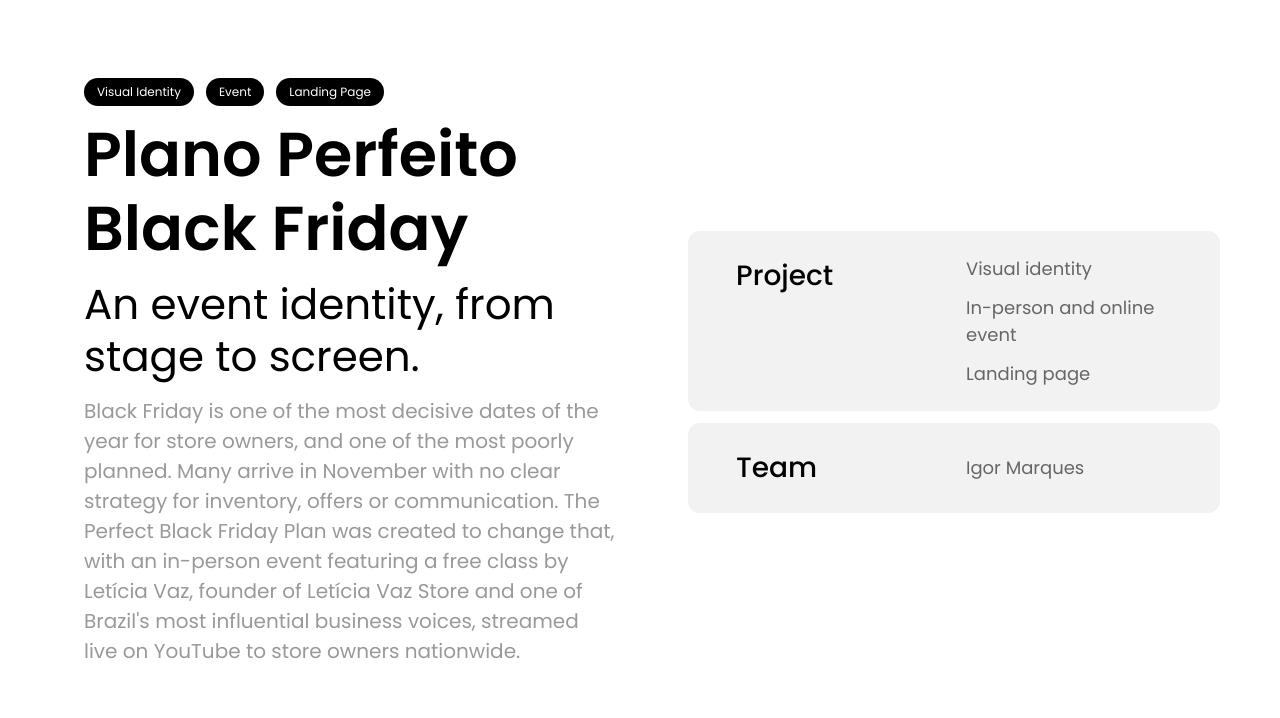
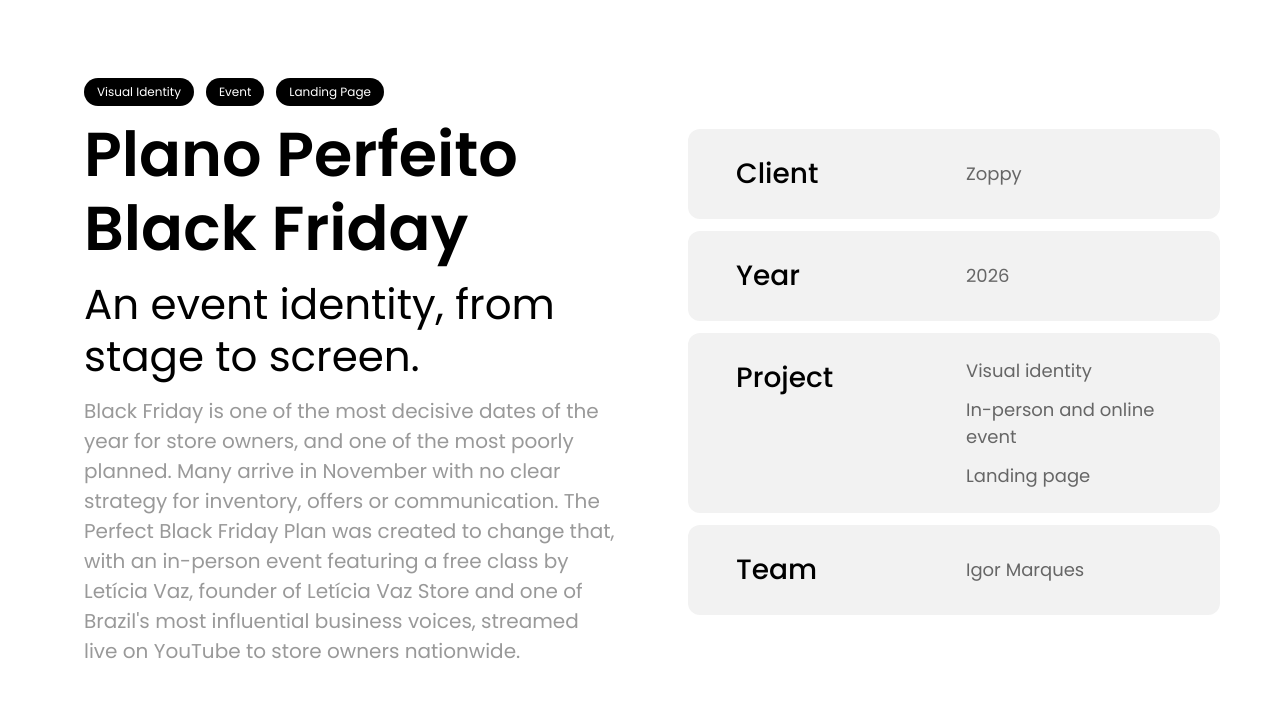
Before and after one commit to igormfeliciano-creator/igormarques.art, a plain HTML site: page en/projetos/plano-perfeito-black-friday/index.html in a window 1280 px wide. Shown: the part 82-800 px from the top of the page. Drawn offline with Linux system fonts and the light colour scheme.

Commit message:
Plano Perfeito: cliente Zoppy, ano 2026
Co-Authored-By: Claude Opus 5.5 <noreply@anthropic.com>
Claude-Session: https://claude.ai/code/session_017wmfU7upijao7p9cvYBLZd

```diff
--- a/en/projetos/plano-perfeito-black-friday/index.html
+++ b/en/projetos/plano-perfeito-black-friday/index.html
@@ -250,6 +250,8 @@
     <p class="lead">Black Friday is one of the most decisive dates of the year for store owners, and one of the most poorly planned. Many arrive in November with no clear strategy for inventory, offers or communication. The Perfect Black Friday Plan was created to change that, with an in-person event featuring a free class by Letícia Vaz, founder of Letícia Vaz Store and one of Brazil&#39;s most influential business voices, streamed live on YouTube to store owners nationwide.</p>
   </div>
   <dl class="facts" data-reveal>
+    <div class="fact"><dt>Client</dt><dd><span>Zoppy</span></dd></div>
+    <div class="fact"><dt>Year</dt><dd><span>2026</span></dd></div>
     <div class="fact"><dt>Project</dt><dd><span>Visual identity</span><span>In-person and online event</span><span>Landing page</span></dd></div>
     <div class="fact"><dt>Team</dt><dd><span>Igor Marques</span></dd></div>
   </dl>
```
Also changed, not shown: projetos/plano-perfeito-black-friday/index.html (+2 -0 lines), 1 other file.
